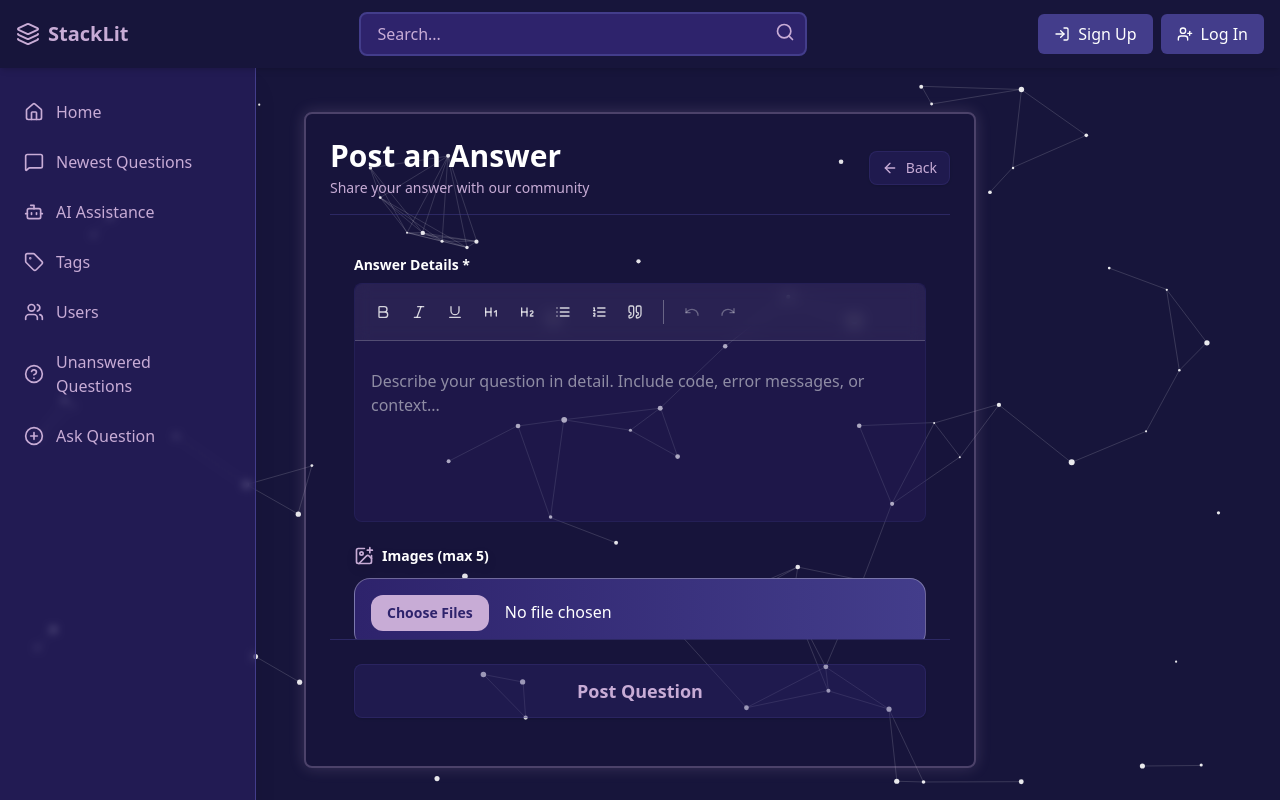
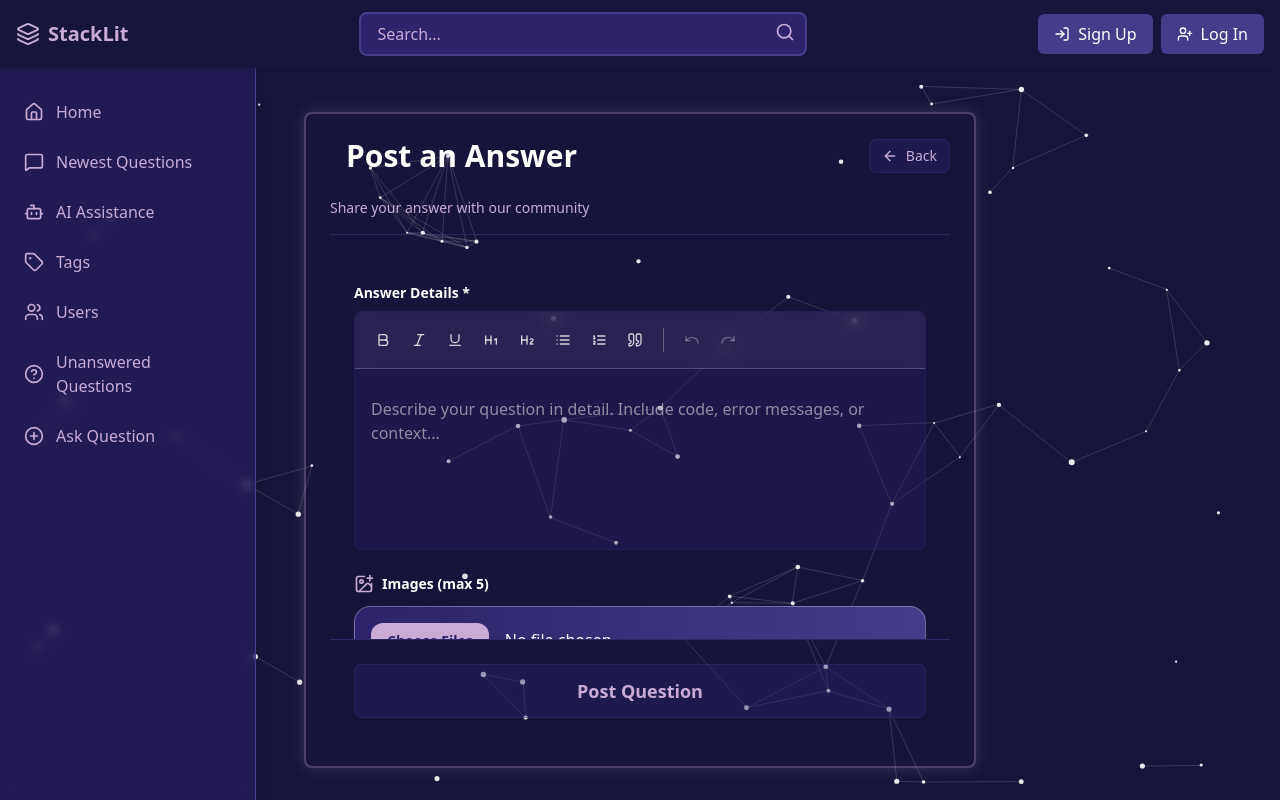
Before and after one commit to Rishi-Kukadiya/StackLit, a React (Vite) app in the folder Frontend/: page /answer in a window 1280 px wide. Built offline with nearby package versions, Linux system fonts and the light colour scheme.

Commit message:
Answer for done sucesfully

```diff
--- a/Frontend/src/components/Answer.jsx
+++ b/Frontend/src/components/Answer.jsx
@@ -15,6 +15,8 @@ export default function Answer() {
   const location = useLocation();
   const questionId = location.state?.questionId;
   const questionTitle = location.state?.questionTitle;
+  const ownerAvatar = location.state?.ownerAvatar;
+  const ownerName = location.state?.ownerName;
   const navigate = useNavigate();
   const { user } = useUser();
   const [content, setContent] = useState("");
@@ -84,6 +86,7 @@ export default function Answer() {
 
     try {
       const formData = new FormData();
+      formData.append("questionId", questionId);
       formData.append("content", content);
       const tagsStrings = tags.join(",");
       formData.append("tags", tagsStrings);
@@ -96,7 +99,6 @@ export default function Answer() {
       );
 
       if (res.data.statusCode === 201) {
-        setTitle("");
         setContent("");
         setImages([]);
         setTags([]);
@@ -158,19 +160,24 @@ export default function Answer() {
                 transition={{ duration: 0.3 }}
               >
                 {/* Header */}
-                <div className="flex flex-wrap items-center justify-between gap-3 mb-4 border-b border-[#433D8B]/50 pb-4">
-                  <div>
-                    <h1 className="text-2xl sm:text-3xl font-bold text-white mb-1">
+                <div className="flex flex-col gap-4 mb-6 border-b border-[#433D8B]/50 pb-4">
+                  <div className="flex items-center justify-between gap-4">
+                    <div className="flex items-center gap-3">
+                      {(ownerAvatar || ownerName) && (
+                        <div className="flex items-center gap-2 bg-[#2E236C]/30 px-3 py-2 rounded-lg border border-[#433D8B]/20">
+                          <img
+                            src={ownerAvatar}
+                            alt={ownerName}
+                            className="w-8 h-8 rounded-full border-2 border-[#C8ACD6]"
+                          />
+                          <span className="text-white font-medium text-sm">
+                            {ownerName}
+                          </span>
+                        </div>
+                      )}
+                      <h1 className="text-2xl sm:text-3xl font-bold text-white ml-4">
                         Post an Answer
                       </h1>
-                    {questionTitle && (
-                      <p className="text-[#C8ACD6] text-sm mt-1">
-                        For question: <span className="font-semibold text-white">{questionTitle}</span>
-                      </p>
-                    )}
-                    <p className="text-[#C8ACD6] text-sm">
-                      Share your answer with our community
-                    </p>
                     </div>
                     <button
                       onClick={() => navigate(-1)}
@@ -184,6 +191,16 @@ export default function Answer() {
                       <span className="text-sm font-medium">Back</span>
                     </button>
                   </div>
+                  {questionTitle && (
+                    <p className="text-[#C8ACD6] text-base mt-2 font-semibold">
+                      For question:{" "}
+                      <span className="text-white">{questionTitle}</span>
+                    </p>
+                  )}
+                  <p className="text-[#C8ACD6] text-sm mt-2">
+                    Share your answer with our community
+                  </p>
+                </div>
 
                 {/* Form Content - Scrollable */}
                 <div className="flex-1 overflow-y-auto p-4 sm:p-6">
@@ -192,7 +209,6 @@ export default function Answer() {
                     onSubmit={handleSubmit}
                     className="space-y-4 sm:space-y-6"
                   >
-
                     {/* Content Field */}
                     <div className="space-y-2">
                       <label className="block text-white font-semibold text-sm">
@@ -207,7 +223,6 @@ export default function Answer() {
                       </div>
                     </div>
 
-                    {/* Images Field */}
                     <div className="space-y-3">
                       <label className="text-white font-semibold flex items-center gap-2 text-sm drop-shadow-lg">
                         <ImagePlus className="w-5 h-5 text-[#C8ACD6]" />
--- a/Frontend/src/components/QuestionCard.jsx
+++ b/Frontend/src/components/QuestionCard.jsx
@@ -3,7 +3,7 @@ import { motion } from "framer-motion";
 import { useNavigate } from "react-router-dom";
 
 export default function QuestionCard({ question }) {
-  console.log('Question data:', question); // Debug log
+  // console.log('Question data:', question); // Debug log
   const navigate = useNavigate();
 
   // Guard against undefined question prop
@@ -63,7 +63,7 @@ export default function QuestionCard({ question }) {
             alt={question.owner?.owner}
             className="w-8 h-8 rounded-full border-2 border-[#C8ACD6] hover:border-white transition-colors"
           />
-          <span className="text-white font-medium">{question.owner?.owner}</span>
+          <span className="text-white font-medium">{question.owner?.fullName}</span>
 
         </div>
         <div className="flex justify-start gap-4">
--- a/Frontend/src/components/QuestionPage.jsx
+++ b/Frontend/src/components/QuestionPage.jsx
@@ -34,9 +34,8 @@ export default function QuestionPage() {
           withCredentials: true
         });
 
-        // Debug logs
-        console.log('API Response:', response.data.success);
-        console.log('Question Content:', response.data.data);
+
+        // console.log('Question Content:', response.data.data);
 
         if (response.data.success) {
           setQuestion(response.data.data);
@@ -186,7 +185,7 @@ export default function QuestionPage() {
                 </div>
                 <div className="flex-grow w-full sm:w-auto">
                   <div className="flex flex-wrap items-center gap-2">
-                    <h3 className="text-white font-medium">{(question.question.owner?.email?.split('@')[0]?.substring(0, 5) || 'Anonymous') + '...'}</h3>
+                    <h3 className="text-white font-medium">{(question.question.owner?.fullName?.split('@')[0]?.substring(0, 5) || 'Anonymous') + '...'}</h3>
                   </div>
                   <div className="text-[#C8ACD6] text-xs sm:text-sm flex flex-wrap items-center gap-2 sm:gap-3 mt-1">
                     <span className="flex items-center">
@@ -286,7 +285,14 @@ export default function QuestionPage() {
 
                 {/* Post Answer Button */}
                 <button
-                  onClick={() => navigate("/answer", { state: { questionId: question.question._id, questionTitle: question.question.title } })}
+                  onClick={() => navigate("/answer", {
+                    state: {
+                      questionId: question.question._id,
+                      questionTitle: question.question.title,
+                      ownerAvatar: question.question.owner?.avatar || 'https://api.dicebear.com/7.x/avataaars/svg?seed=default',
+                      ownerName: (question.question.owner?.fullName?.split('@')[0]?.substring(0, 5) || 'Anonymous') + '...'
+                    }
+                  })}
                   className="flex items-center gap-2 px-4 py-2 bg-[#433D8B]/60 text-white rounded-lg
                   hover:bg-[#17153B]/70 transition-all duration-300 border border-[#C8ACD6]/30
                   w-full sm:w-auto justify-center sm:justify-start"
@@ -319,12 +325,12 @@ export default function QuestionPage() {
                 {/* Answer Author Info */}
                 <div className="flex items-center gap-3 mb-4">
                   <img
-                    src={answer.author.profilePhoto}
-                    alt={answer.author.username}
+                    src={answer.owner.avatar}
+                    alt={answer.owner.fullName}
                     className="w-8 h-8 rounded-full border-2 border-[#C8ACD6] hover:border-white transition-colors"
                   />
                   <div>
-                    <h3 className="text-white font-medium">{answer.author.username}</h3>
+                    <h3 className="text-white font-medium">{answer.owner.fullName}</h3>
                     <span className="text-[#C8ACD6] text-xs">
                       answered {formatDate(answer.createdAt)}
                     </span>
```
Lines whose indentation alone changed are shown as unchanged.
